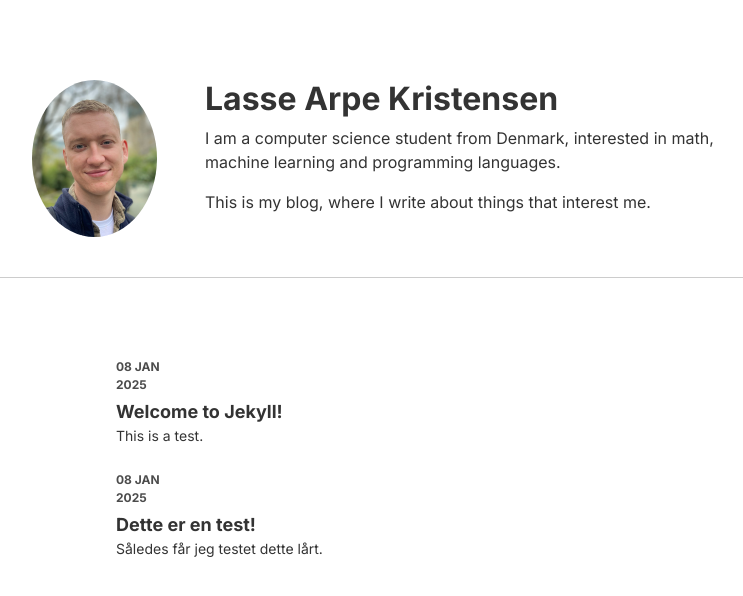
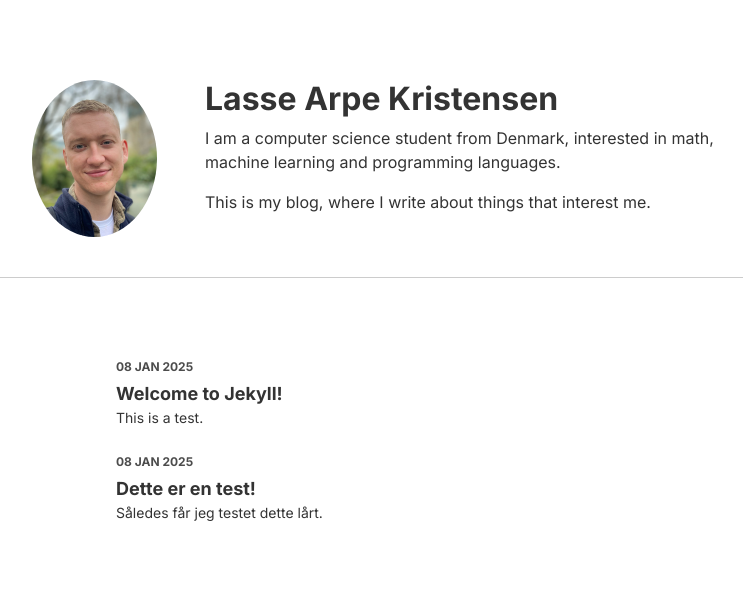
Before and after one commit to lassearpe/lassearpe.github.io_Backend, a Jekyll site: the page built from index.html, in a window 1280 px wide. Shown: the top 596 px of the page, without its empty margins (174-917 px from the left). Built offline with Jekyll 4.4.1, drawn with Linux system fonts in a browser that asks for light colours.

```diff
--- a/index.html
+++ b/index.html
@@ -56,12 +56,12 @@
         <div id='posts' class='section'>
             {% for post in site.posts %}
                 <div class='post-row'>
-                    <div class="col-md-1">
+                    <div class="col-md-4">
                         <p class='post-date'>
                             {{ post.date | date_to_string }}
                         </p>
                     </div>
-                    <div class="col-md-11">
+                    <div class="col-md-8">
                     <p class='post-title'>
                         <a href="{{ post.url }}">
                             {{ post.title }}
```
